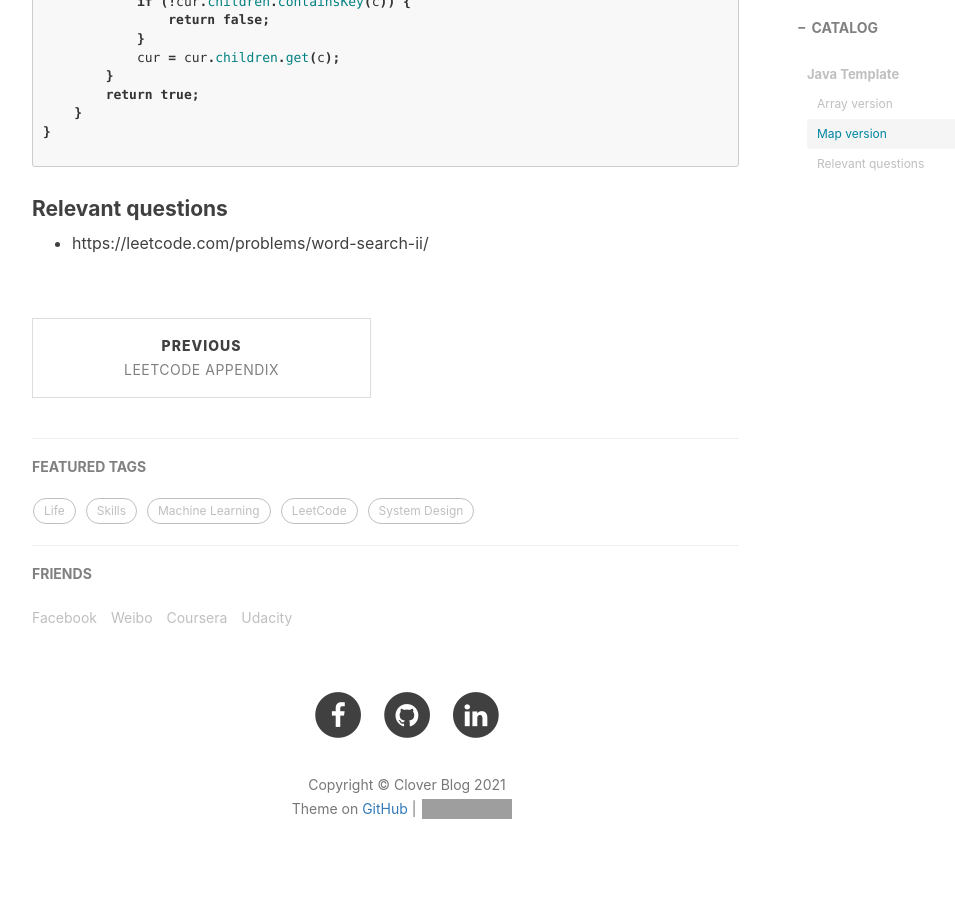
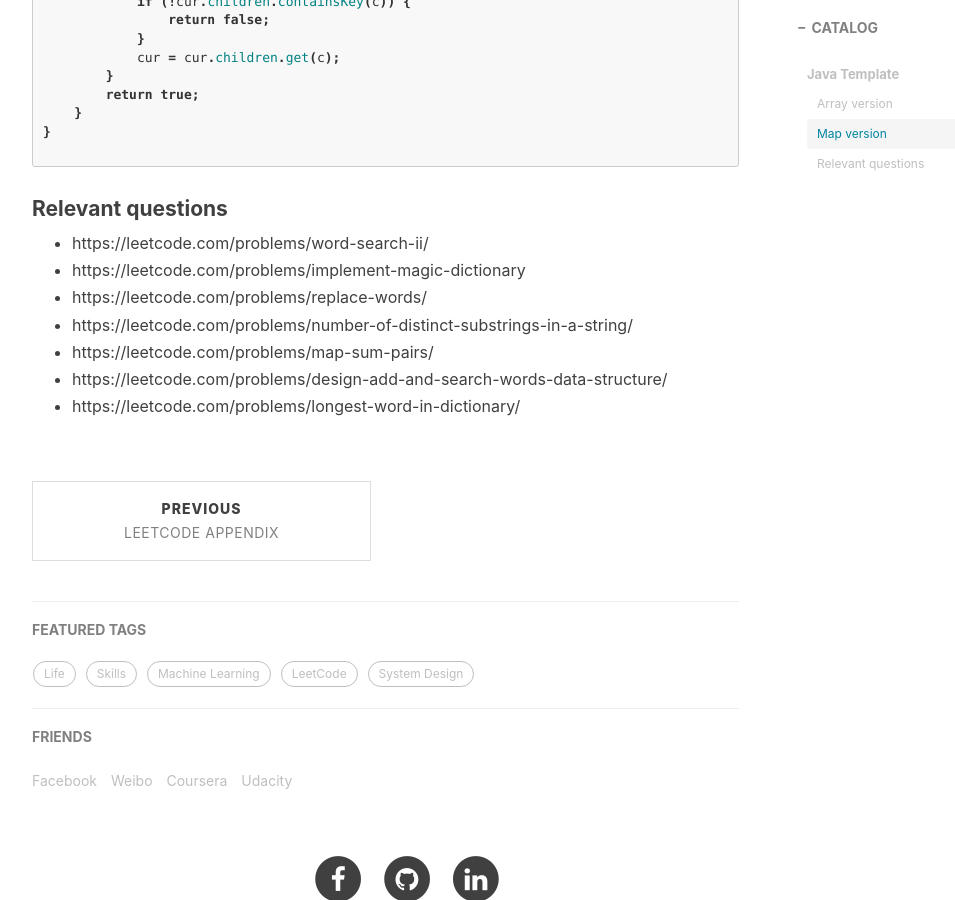
Before and after one commit to ly16/ly16.github.io, a Jekyll site: the page built from _posts/2021-01-06-leetcode-Trie-template.md, in a window 1280 px wide and 900 px high, scrolled down 2721 px. Shown: the whole window, without its empty margins (233-1188 px from the left). Built offline with Jekyll 4.4.1, drawn with Linux system fonts in a browser that asks for light colours; nearby versions of some CDN libraries; comment, search, counter and statistics services are not loaded; some of the changed lines change nothing that is shown; grey boxes are pictures that could not be loaded.

Commit message:
Update 2021-01-06-leetcode-Trie-template.md

```diff
--- a/_posts/2021-01-06-leetcode-Trie-template.md
+++ b/_posts/2021-01-06-leetcode-Trie-template.md
@@ -136,3 +136,9 @@ class Trie {
 #### Relevant questions
 
 * https://leetcode.com/problems/word-search-ii/
+* https://leetcode.com/problems/implement-magic-dictionary
+* https://leetcode.com/problems/replace-words/
+* https://leetcode.com/problems/number-of-distinct-substrings-in-a-string/
+* https://leetcode.com/problems/map-sum-pairs/
+* https://leetcode.com/problems/design-add-and-search-words-data-structure/
+* https://leetcode.com/problems/longest-word-in-dictionary/
```
